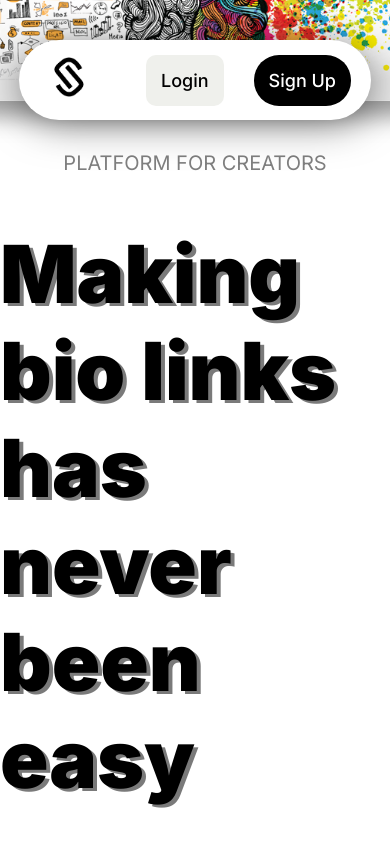
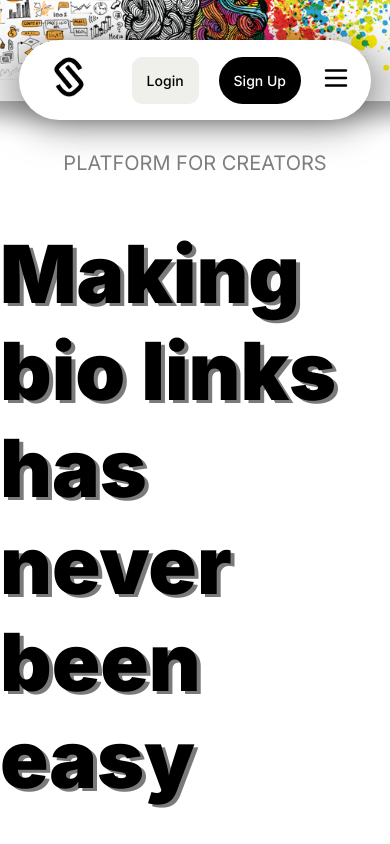
Before and after one commit to patto220048/IG22-qr-link, a React (Vite) app in the folder fontend/: page / in a window 390 px wide. Built offline with nearby package versions, Linux system fonts and the light colour scheme.

Commit message:
add reponsive nav

```diff
--- a/fontend/src/layouts/nav/Navbar.jsx
+++ b/fontend/src/layouts/nav/Navbar.jsx
@@ -4,7 +4,7 @@ import { useEffect, useState } from 'react';
 import { useDispatch, useSelector } from 'react-redux';
 import { logout } from '../../redux-toolkit/userSlice';
 // component
-import { userIcon, cutomIcon, logoutIcon, alertIcon } from '../../svg/icon';
+import { userIcon, cutomIcon, logoutIcon, alertIcon, menu01Icon } from '../../svg/icon';
 import DropdownItem from '../../components/DropdownItem/DropdownItem';
 import navLogo from '../../assets/img/main-logo.png';
 // import './navbar.css'
@@ -15,6 +15,7 @@ import http from '../../instance/axiosInstance';
 function Navbar() {
     const currentUser = useSelector((state) => state.user.currentUser);
     const [openMenu, setOpenMenu] = useState(false);
+    const [isMobile, setIsMobile] = useState(false);
     const dispatch = useDispatch();
     const navigate = useNavigate();
     const handleOpenMenu = (e) => {
@@ -42,6 +43,9 @@ function Navbar() {
         } catch (error) {
             console.log(error.message);
         }
+    };
+    const handleOpenMenuMobile = () => {
+        setIsMobile(!isMobile);
     };
     return (
         <nav className="navbar">
@@ -83,6 +87,15 @@ function Navbar() {
                         </div>
                     </div>
                 )}
+                {/* reponsive mobile */}
+                <div className="navMobile" onClick={handleOpenMenuMobile}>
+                    {menu01Icon(30, 30)}
+                </div>
+                {isMobile &&
+                <div className="nav-link-mobile">
+
+                    </div>
+                    }
 
                 {openMenu && (
                     <section className="nav-option">
--- a/fontend/src/layouts/nav/navbav.scss
+++ b/fontend/src/layouts/nav/navbav.scss
@@ -51,10 +51,9 @@
             }
         }
         .register {
-            flex: 1;
             display: flex;
             justify-content: center;
-            gap: 30px;
+            gap: 20px;
             .nav-btn {
                 font-weight: 500;
                 font-size: 18px;
@@ -76,6 +75,9 @@
                     background-color: rgba($color: black, $alpha: 0.7);
                 }
             }
+        }
+        .navMobile{
+            display: none;
         }
         .nav-user {
             display: flex;
@@ -163,12 +165,11 @@
                 }
             }
             .register {
-                .nav-btn nav-login {
 
-                }
-                .nav-btn nav-signup{
 
-                }
+            }
+            .navMobile{
+                display: block !important;
             }
             .nav-user {
                 .avatar {
@@ -206,15 +207,14 @@
                 }
             }
             .register {
-                flex: none !important;
-                .nav-btn nav-login {
-
-                }
-                .nav-btn nav-signup{
-
-                }
+                gap: 20px;
+              .nav-btn{
+                font-size: 14px;
+              }
             }
-
+            .navMobile{
+                display: block !important;
+            }
             .nav-user {
                 .avatar {
 
--- a/fontend/src/svg/icon.jsx
+++ b/fontend/src/svg/icon.jsx
@@ -161,3 +161,9 @@ export const chevronLeftIcon = (w, h) => (
         <path d="M15 17L10 12L15 7" stroke="black" strokeWidth="2" strokewinecap="round" strokeLinejoin="round" />
     </svg>
 );
+
+export const menu01Icon = (w, h) => (
+    <svg width={w} height={h} viewBox="0 0 24 24" fill="none" xmlns="http://www.w3.org/2000/svg">
+        <path d="M20 18H4M20 12H4M20 6H4" stroke="black" stroke-width="2" stroke-linecap="round" />
+    </svg>
+);
```
